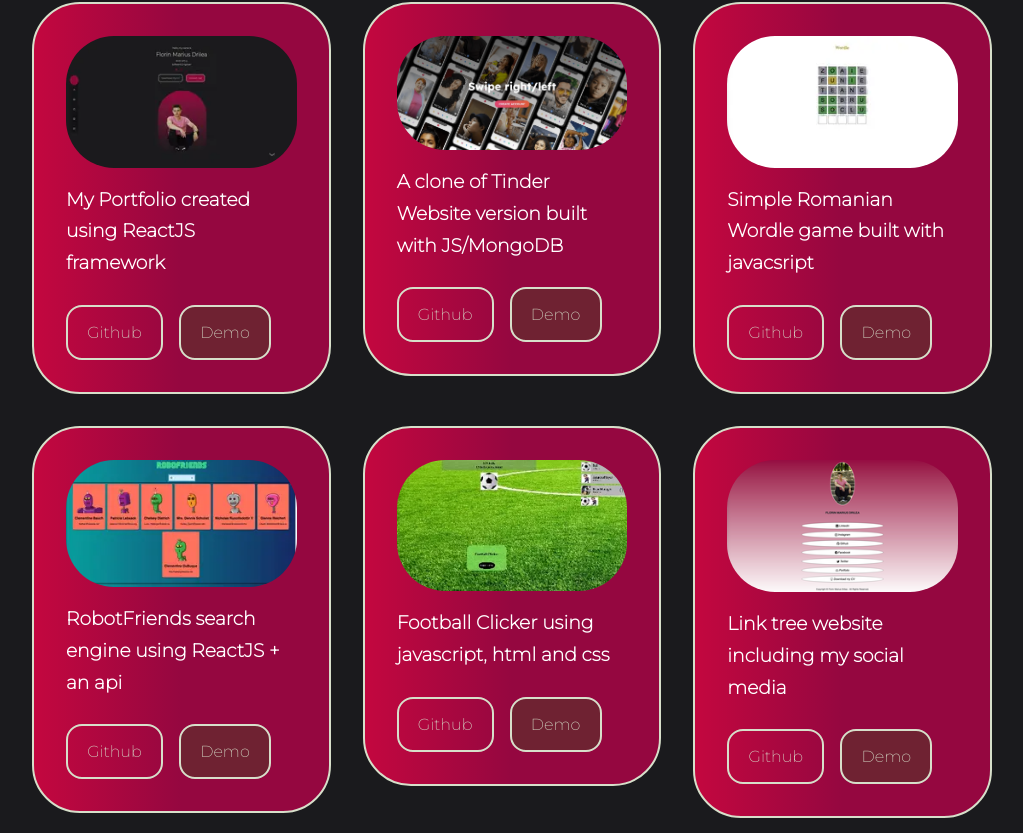
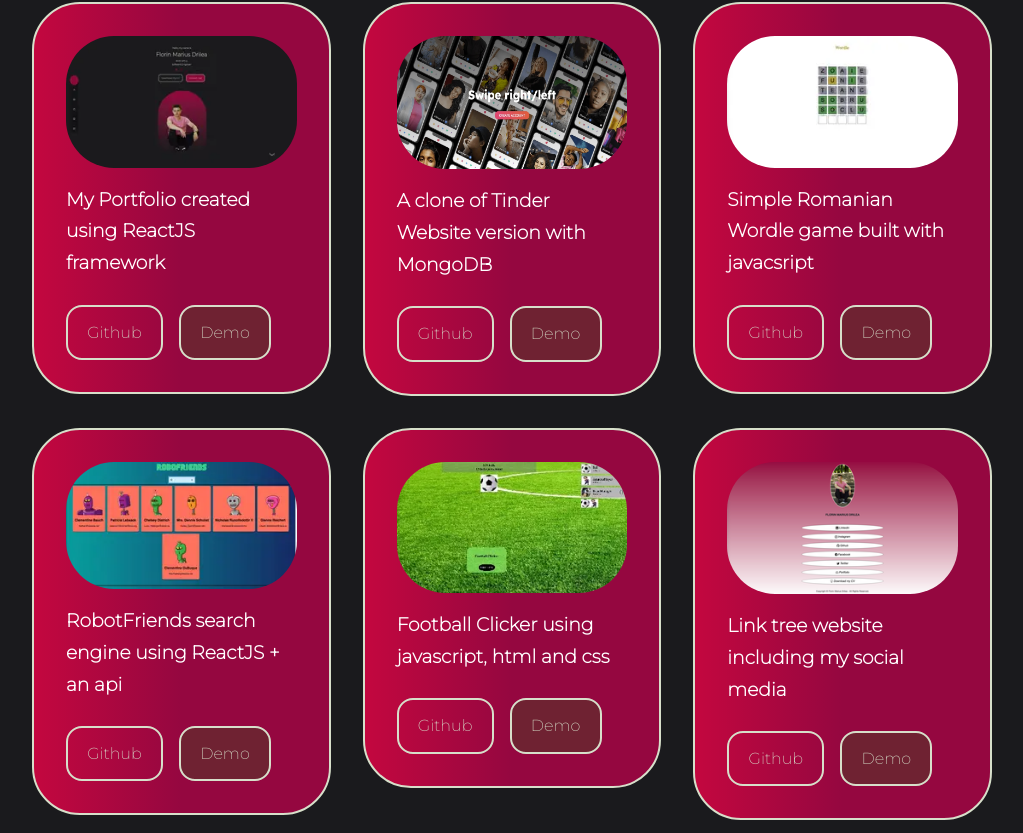
Before and after one commit to FlorinMariusDrilea/FlorinMariusDrilea-portfolio-reactjs, a React (Create React App) app: page / in a window 1280 px wide. Shown: the part 3439-4272 px from the top of the page, without its empty margins (128-1151 px from the left). Built offline with nearby package versions, Linux system fonts and the light colour scheme.

Commit message:
Added tinder

```diff
--- a/src/components/portfolio/Portfolio.jsx
+++ b/src/components/portfolio/Portfolio.jsx
@@ -1,6 +1,6 @@
 import React from 'react'
 import IMG1 from '../../assets/portfolio.webp'
-import IMG2 from '../../assets/tinder.webp'
+import IMG2 from '../../assets/tinder.jpeg'
 import IMG3 from '../../assets/wordle.webp'
 import IMG4 from '../../assets/robots.webp'
 import IMG5 from '../../assets/football-2.webp'
@@ -18,9 +18,9 @@ const imageData = [
   {
     id: 2,
     image: IMG2,
-    title: 'A clone of Tinder Website version built with JS/MongoDB',
+    title: 'A clone of Tinder Website version with MongoDB',
     github: 'https://github.com/FlorinMariusDrilea/tinder-app-similar/tree/main/tinder-clone-similar',
-    demo: IMG2
+    demo: "https://tinder-website.netlify.app/"
   },
   {
     id: 3,
```
Also changed, not shown: src/assets/tinder.jpeg (added), src/assets/tinder.webp (deleted).
